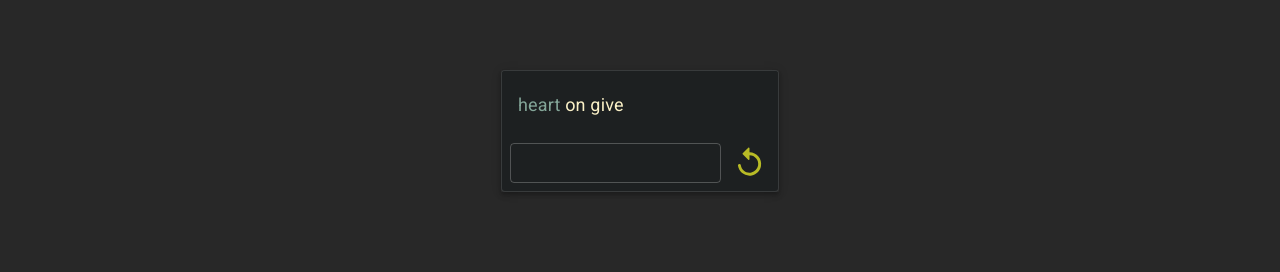
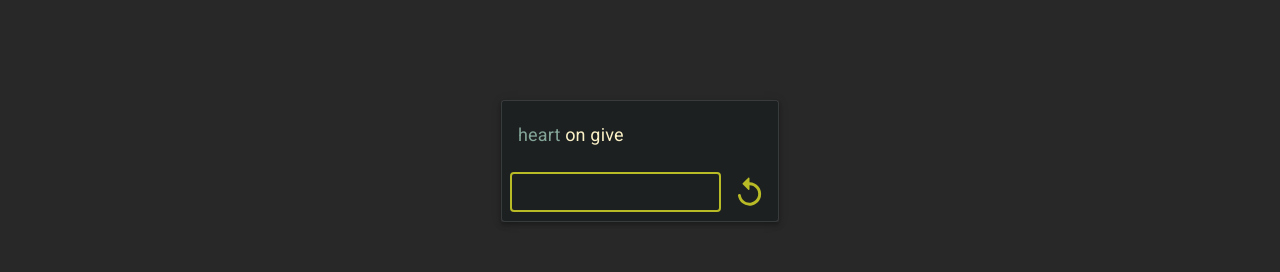
Before and after one commit to MacDeluca/Type-Lounge, a React (Create React App) app: page / in a window 1280 px wide. Shown: the part 130-402 px from the top of the page. Built offline with nearby package versions, Linux system fonts and the light colour scheme.

Commit message:
fix: tweaked the highscores display

```diff
--- a/package.json
+++ b/package.json
@@ -3,8 +3,12 @@
   "version": "0.1.0",
   "private": true,
   "dependencies": {
+    "@emotion/react": "^11.4.1",
+    "@emotion/styled": "^11.3.0",
     "@material-ui/core": "^4.12.3",
     "@material-ui/icons": "^4.11.2",
+    "@material-ui/types": "^5.1.0",
+    "@mui/material": "^5.0.2",
     "@testing-library/jest-dom": "^5.14.1",
     "@testing-library/react": "^11.2.7",
     "@testing-library/user-event": "^12.8.3",
--- a/src/components/Header.tsx
+++ b/src/components/Header.tsx
@@ -1,4 +1,4 @@
-import { AppBar, Button, Drawer, Grid, IconButton, makeStyles, Toolbar, Typography, Theme, createStyles, List, ListItemIcon, ListItemText, ListItem, ListItemSecondaryAction, Switch, Divider, createTheme, useTheme } from '@material-ui/core';
+import { AppBar, Button, Drawer, Grid, IconButton, makeStyles, Toolbar, Typography, Theme, createStyles, List, ListItemIcon, ListItemText, ListItem, ListItemSecondaryAction, Switch, Divider, createTheme, useTheme, Snackbar, Slide } from '@material-ui/core';
 import MenuIcon from '@material-ui/icons/Menu';
 import { useContext, useEffect, useReducer, useState } from 'react';
 import SpeedIcon from '@material-ui/icons/Speed';
@@ -9,6 +9,8 @@ import { NUM_HIGH_SCORES, NUM_WORDS, PLAYLISTS } from '../utility/constants';
 import { ReducerAction } from '../utility/types';
 import { settings } from 'cluster';
 import Cookies from 'universal-cookie';
+import { Alert } from '@mui/material';
+
 function HeaderReducer(state: any, action: ReducerAction): any{
     const cookie = new Cookies();
     const {type, payLoad} = action;
@@ -16,7 +18,7 @@ function HeaderReducer(state: any, action: ReducerAction): any{
         case 'openDrawer':
             return {...state, showDrawer: true}
         case 'closeDrawer':
-            return {...state, showDrawer: false, showPlaylists: false, showScoresMods: false}
+            return {...state, showDrawer: false, showPlaylists: false, showScoresMods: false, msg: ''}
         case 'toggleShowPlaylist':
             return {...state, showPlaylists: !state.showPlaylists}
         case 'setWordCount':
@@ -25,7 +27,13 @@ function HeaderReducer(state: any, action: ReducerAction): any{
             return{...state, showScoresMods: !state.showScoresMods};
         case 'resetScores':
             cookie.remove('scores-typeLounge');
-            return{...state, showScoresMods: false}
+            return{...state, showScoresMods: false, showAlert: true, msg: 'Scores Reset'}
+        case 'openAlert':
+            return {...state, showAlert: true}
+        case 'closeAlert':
+            return {...state, showAlert: false}
+        case 'setMsg':
+            return {...state, showAlert: true, msg: payLoad}
         default:
             return state;
     }
@@ -38,9 +46,11 @@ export const Header: React.FC = () => {
         index: 0,
         showDrawer: false,
         showPlaylists: false,
-        showScoresMods: false
+        showScoresMods: false,
+        showAlert: false,
+        msg: '',
     });
-    const {showDrawer, showPlaylists, showScoresMods, stickyScores} = state;
+    const {showDrawer, showPlaylists, showScoresMods, showAlert, msg} = state;
     let index = NUM_WORDS.indexOf(settings.wordCount);
     console.log(settings);
     return (
@@ -66,7 +76,10 @@ export const Header: React.FC = () => {
                         <ListItemIcon><InvertColorsIcon/></ListItemIcon>
                             <ListItemText primary={settings.darkMode ? 'Dark Mode' : 'Light Mode'}/>
                         </ListItem> */}
-                        <ListItem button onClick={()=>setSettings({...settings, easyMode: !settings.easyMode})}>
+                        <ListItem button onClick={()=>{
+                            setSettings({...settings, easyMode: !settings.easyMode})
+                            dispatch({type: 'setMsg', payLoad: settings.easyMode ? 'Hard Mode Enabled' : 'Easy Mode Enabled'})
+                            }}>
                         <ListItemIcon><SpeedIcon/></ListItemIcon>
                             <ListItemText primary={settings.easyMode ? 'Easy Mode' : 'Hard Mode'}/>
                         </ListItem>
@@ -84,8 +97,8 @@ export const Header: React.FC = () => {
                             <ListItem>
                                 <ListItemText primary={'Easy Mode Settings'} style={{color: palette.text.secondary}}/>
                             </ListItem>
-                            <ListItem button onClick={()=>setSettings(
-                                {...settings, wordCount: index < NUM_WORDS.length - 1 ? NUM_WORDS[index + 1] : NUM_WORDS[0]})}>
+                            <ListItem button onClick={()=>
+                                setSettings({...settings, wordCount: index < NUM_WORDS.length - 1 ? NUM_WORDS[index + 1] : NUM_WORDS[0]})}>
                             <ListItemIcon><ImportExportIcon/></ListItemIcon>
                                 <ListItemText>Word Count | <span style={{color: palette.text.secondary}}>{settings.wordCount}</span></ListItemText>
                             </ListItem>
@@ -99,7 +112,11 @@ export const Header: React.FC = () => {
                                 <ListItemText primary={'Playlists'} style={{color: palette.text.secondary}}/>
                             </ListItem>
                             {PLAYLISTS.map((playlist, index)=>
-                                <ListItem key={index} button onClick={()=>setSettings({...settings, playlist: playlist})}>
+                                <ListItem key={index} button onClick={()=>{
+                                setSettings({...settings, playlist: playlist})
+                                dispatch({type: 'setMsg', payLoad: `Playlist '${playlist}' Set`})
+                            }
+                                }>
                                 <ListItemIcon><PlaylistPlayIcon /></ListItemIcon>
                                 {playlist === settings.playlist ? <ListItemText style={{color: palette.text.secondary}} primary={playlist}/> : <ListItemText primary={playlist}/>}
                                 </ListItem>
@@ -121,13 +138,27 @@ export const Header: React.FC = () => {
                             <ListItemIcon><ImportExportIcon/></ListItemIcon>
                                 <ListItemText>Number of Scores | <span style={{color: palette.text.secondary}}>{NUM_HIGH_SCORES}</span></ListItemText>
                             </ListItem>
-                            <ListItem button onClick={()=>setSettings({...settings, stickyScores: !settings.stickyScores})}>
+                            <ListItem button onClick={()=>{
+                                setSettings({...settings, stickyScores: !settings.stickyScores})
+                                dispatch({type: 'setMsg', payLoad: settings.stickyScores ? 'Scores Hidden' : 'Scores Shown'})
+                                }}>
                             <ListItemIcon><ImportExportIcon/></ListItemIcon>
                                 <ListItemText>{settings.stickyScores ? 'Hide Scores' : 'Show Scores'}</ListItemText>
                             </ListItem>
+
                             <Divider/>
                             </>
                         }
+                        <Button onClick={()=>dispatch({type: 'openAlert'})}>open</Button>
+                            <Snackbar
+                            open={showAlert}
+                            autoHideDuration={1000}
+                            anchorOrigin={{horizontal: 'left', vertical: 'bottom'}}
+                            onClose={()=>dispatch({type: 'closeAlert'})}
+                            TransitionComponent={Slide}
+                            >
+                        <Alert severity="success" variant="filled" style={{backgroundColor: palette.secondary.main}}>{msg}</Alert>
+                    </Snackbar>
                     </List>
                 </Drawer>
             </div>
@@ -145,7 +176,7 @@ const useStyles = makeStyles((theme: Theme) =>
             fontSize: '19px',
         },
         paper: {
-            minWidth: '25%'
+            minWidth: '15%'
         }
     }),
 );
--- a/src/components/HighScores.tsx
+++ b/src/components/HighScores.tsx
@@ -1,9 +1,10 @@
 import { Card, makeStyles, Table, TableBody, TableCell, TableContainer, TableHead, TableRow, withStyles } from "@material-ui/core"
 import { COLOURS } from "../utility/colours";
 import {Score} from '../utility/types';
-import { useEffect, useState } from "react";
+import { useContext, useEffect, useState } from "react";
 import { storeScores } from "../utility/helperFunctions";
 import Cookies from "universal-cookie";
+import { SettingsContext } from "../utility/context";
 const StyledTableCell = withStyles({
     root: {
         color: COLOURS.primary,
@@ -45,8 +46,9 @@ const StyledRows: React.FC<RenderRowsProps> = ({Component, score, index}) => {
 }
 export const HighScores: React.FC<HighScoresProps> = ({wpm, accuracy}) => {
     const styles = useStyles();
+    const {settings} = useContext(SettingsContext);
     const [scores, setScores] = useState<Score[]>([]);
-    useEffect(()=>setScores(storeScores(wpm,accuracy)),[wpm, accuracy])
+    useEffect(()=>setScores(storeScores(wpm,accuracy)),[wpm, accuracy, settings.stickyScores])
     return(
         <div className={styles.root}>
             <TableContainer component={Card} variant="outlined" className={styles.table}>
--- a/src/components/TypingCard.tsx
+++ b/src/components/TypingCard.tsx
@@ -2,9 +2,9 @@
 import { Card, TextField, makeStyles, Grid, Box, CardContent, Typography, LinearProgress, CardActions, IconButton, withStyles, createStyles, Theme, useTheme } from '@material-ui/core';
 import ReplayRoundedIcon from '@material-ui/icons/ReplayRounded';
 import * as React from 'react';
-import { useContext, useEffect, useReducer } from 'react';
+import { useContext, useEffect, useReducer, useRef } from 'react';
 import { SettingsContext } from '../utility/context';
-import { hardMode, normalize, start, easyMode, typingCardReducer } from '../utility/helperFunctions';
+import { hardMode, normalize, start, easyMode, typingCardReducer, renderScores } from '../utility/helperFunctions';
 import { HighScores } from './HighScores';
 
 const StyledLinearProgress = withStyles((theme: Theme) =>
@@ -24,6 +24,7 @@ interface TypingCardProps {}
 export const TypingCard: React.FC<TypingCardProps> = () => {
     const theme = useTheme();
     const style = useStyles(theme);
+    const inputRef = useRef<HTMLInputElement>(null);
     const {settings, setSettings} = useContext(SettingsContext);
     const [state, dispatch] = useReducer(typingCardReducer, {
         input: '',
@@ -40,23 +41,30 @@ export const TypingCard: React.FC<TypingCardProps> = () => {
     if(userString.length === test!.length && (wpm && wordCount === -1)) dispatch({type: 'calculate'});
 
     const reset = async () => {
+        inputRef.current?.focus();
         dispatch({type: 'reset', payLoad: settings.easyMode ? easyMode(settings.wordCount) : await hardMode()})
     }
     useEffect(() => {
         reset();
-    }, [settings.wordCount, settings.easyMode])
+    }, [settings.wordCount, settings.easyMode, settings.stickyScores])
     return (
         <Grid container direction="column" alignItems="center" spacing={3} className={style.root}>
             <div>
-            {time && <Typography className={style.wpm} gutterBottom><span style={{color:theme.palette.primary.main}}>{wpm}</span> WPM  | {(100*wordCount/test!.length).toFixed(0)}% | {(time/1000).toFixed(1)} secs</Typography>}
-                <Box component={Grid} className={style.typingCard} boxShadow={4}>
+            {wpm > 0 ? <Typography className={style.wpm} gutterBottom style={{color: theme.palette.text.primary}}>
+                <span style={{color:theme.palette.primary.main}}>{wpm}</span> wpm  |
+                <span style ={{color:theme.palette.primary.main}}> {(100*wordCount/test!.length).toFixed(0)}</span> % |
+                <span style ={{color:theme.palette.primary.main}}> {(time!/1000).toFixed(1)}</span> secs
+                </Typography>
+                : <Typography gutterBottom style={{color: 'transparent'}}>.</Typography>
+        }
+                <Box component={Grid} boxShadow={4}>
                     <Card variant="outlined" style={{backgroundColor: theme.palette.background.paper}}>
                     {test && <StyledLinearProgress value={normalize(userString.length, test.length)} variant="determinate" />}
                         <CardContent>
                             <Typography className={style.test}>
                                 {test && test.map((word, index) => {
                                     let color;
-                                    index === userString.length && (color = theme.palette.primary.main);
+                                    index === userString.length && (color = theme.palette.secondary.main);
                                     index < userString.length && (color = (word === userString[index] ? theme.palette.text.secondary : theme.palette.error.main));
                                     return <span key={index} style={{ color: color}}>{word} </span>
                                 })}
@@ -70,7 +78,10 @@ export const TypingCard: React.FC<TypingCardProps> = () => {
                                 size="small"
                                 fullWidth
                                 variant="outlined" value={input}
-                                onChange={e=>dispatch({type: 'setAndClear', payLoad: e.target.value})}/>
+                                onChange={e=>dispatch({type: 'setAndClear', payLoad: e.target.value})}
+                                onKeyDown={e=> (e.key === 'Enter' && test!.length === userString.length) && reset()}
+                                inputRef={inputRef}
+                                />
                                 <IconButton onClick={() => reset()} color="inherit" size="small">
                                 <ReplayRoundedIcon style={{ color: theme.palette.text.secondary }} fontSize="large" />
                                 </IconButton>
@@ -78,9 +89,8 @@ export const TypingCard: React.FC<TypingCardProps> = () => {
 
                     </Card>
                 </Box>
-                {(settings.stickyScores || (time !== -1 && wpm !== -1)) &&
+                {renderScores(settings.stickyScores, wpm) &&
                 <Box component={Grid} boxShadow={4}>
-                    {console.log('hello')}
                     <HighScores wpm={wpm} accuracy={100*wordCount/test!.length}/>
                 </Box>
                 }
@@ -97,16 +107,12 @@ createStyles({
         width: '80%',
         marginBottom: 200,
     },
-    typingCard: {
-        minWidth: 50,
-        maxWidth: 600,
-    },
     textField: {
         "& .MuiOutlinedInput-root.Mui-focused .MuiOutlinedInput-notchedOutline": {
-            borderColor: theme.palette.primary.main
+            borderColor: theme.palette.text.secondary
         },
         "& .MuiInputLabel-outlined.Mui-focused": {
-            borderColor: theme.palette.primary.main
+            borderColor: theme.palette.text.secondary
         },
     },
     wpm: {
--- a/src/utility/colours.tsx
+++ b/src/utility/colours.tsx
@@ -27,18 +27,18 @@ export const darkTheme: ThemeOptions = createTheme({
     palette: {
         type: 'dark',
         primary: {
-            main: '#83a598',
+            main: '#fe8019',
             dark: '#32302f',
         },
         secondary: {
-            main: '#f50057',
+            main: '#83a598',
         },
         text: {
             primary: '#fbf1c7',
             secondary: '#b8bb26',
         },
         error: {
-            main: '#fe8019',
+            main: '#fb4934',
         },
         background: {
             paper: '#1d2021',
--- a/src/utility/helperFunctions.tsx
+++ b/src/utility/helperFunctions.tsx
@@ -96,7 +96,9 @@ export const storeScores = (wpm?: number, accuracy?: number) => {
     var dt = new Date();
     var dateString = + dt.getDate() + '/' + (dt.getMonth() + 1) + '/' + dt.getFullYear();
     let storedScores = cookies.get(COOKIE_SCORES)
-    if(!wpm ?? !accuracy){
+    console.log(wpm, accuracy)
+    if(!wpm || !accuracy){
+        console.log('showing scores')
         return storedScores;
     }
     let score = { wpm: wpm, accuracy: accuracy, date: dateString, name: 'hello' };
@@ -118,3 +120,11 @@ export const storeScores = (wpm?: number, accuracy?: number) => {
         return sortedScores
     }
 }
+
+export const renderScores = (stickyScores: boolean, wpm: number) => {
+    if(stickyScores){
+        return true
+    }else{
+        return wpm > 0
+    }
+}
```
Also changed, not shown: 1 other file (tests, documents, lock files or other folders).
